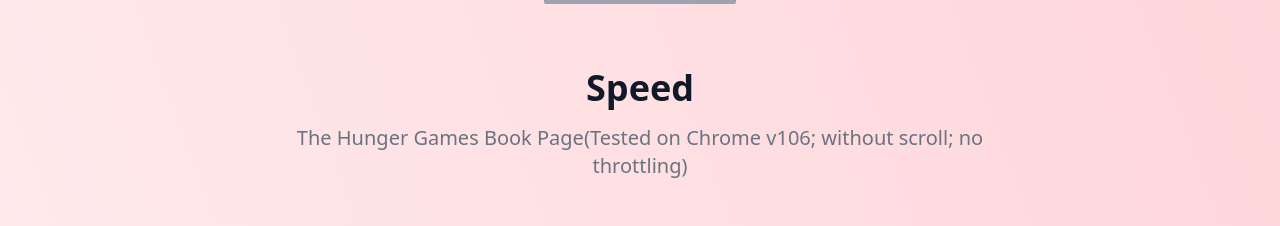
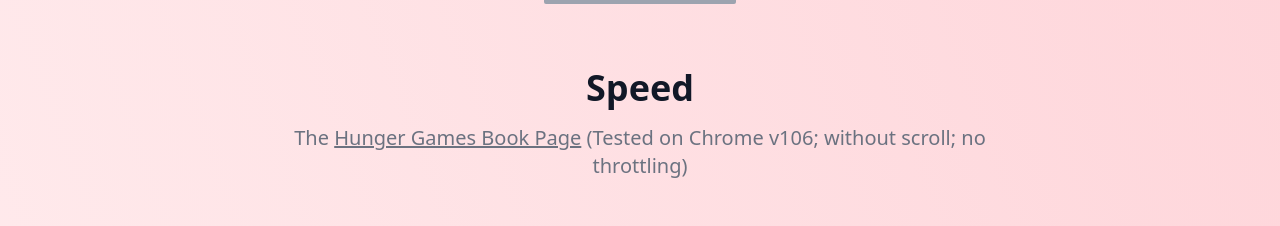
Before and after one commit to nesaku/BiblioReads, a Next.js app: page /about in a window 1280 px wide. Shown: the part 1738-1964 px from the top of the page. Built offline with nearby package versions, Linux system fonts and the light colour scheme; no server answers.

Commit message:
fix html errors

```diff
--- a/components/FormQuery.js
+++ b/components/FormQuery.js
@@ -53,7 +53,7 @@
             <h1 className="font-extrabold text-transparent text-6xl sm:text-8xl bg-clip-text bg-gradient-to-br from-pink-400 to-rose-600">
               <Link href="/">BiblioReads</Link>
             </h1>
-            <h2 className="my-10 text-4xl text-transparent font-bold text-black dark:text-gray-200">
+            <h2 className="my-10 px-2 text-xl sm:text-4xl text-transparent font-bold text-black dark:text-gray-200">
               Get Info About A GoodReads Book:
             </h2>
           </div>
@@ -61,7 +61,7 @@
           <form onSubmit={handleSubmit}>
             <div className="flex flex-col items-center justify-center text-center">
               <label className="flex flex-col">
-                <h3 className="text-2xl text-black dark:text-gray-200 font-semibold mb-10">
+                <h3 className="text-xl sm:text-2xl text-black dark:text-gray-200 font-semibold mb-10">
                   Enter A GoodReads Book URL: &nbsp;
                 </h3>
                 <input
--- a/components/ResultData.js
+++ b/components/ResultData.js
@@ -12,15 +12,15 @@
     <>
       {!scrapedData.title && (
         <div className="flex flex-col justify-center max-w-2xl text-center mx-auto h-[74vh]">
-          <h1 id="error" className="text-red-600 font-bold text-5xl uppercase">
+          <h2 id="error" className="text-red-600 font-bold text-5xl uppercase">
             Error - Book Not Found
-          </h1>
-          <h2 className="my-12 text-lg text-black font-bold dark:text-gray-100">
+          </h2>
+          <h3 className="my-12 text-lg text-black font-bold dark:text-gray-100">
             An Example Of A Valid Query Is:
-            <p className="font-normal">
+            <span className="font-normal">
               https://www.goodreads.com/book/show/5907.The_Hobbit
-            </p>
-          </h2>
+            </span>
+          </h3>
           <div className="mx-auto">
             <a
               href="/"
--- a/components/aboutpage-components/Stats.js
+++ b/components/aboutpage-components/Stats.js
@@ -10,9 +10,13 @@
           </h2>
 
           <p className="mt-4 text-gray-500 dark:text-gray-400 sm:text-xl">
-            <a src="https://www.goodreads.com/book/show/2767052-the-hunger-games">
-              The Hunger Games Book Page
-            </a>
+            The{" "}
+            <a
+              href="https://www.goodreads.com/book/show/2767052-the-hunger-games"
+              className="underline"
+            >
+              Hunger Games Book Page
+            </a>{" "}
             (Tested on Chrome v106; without scroll; no throttling)
           </p>
         </div>
```
